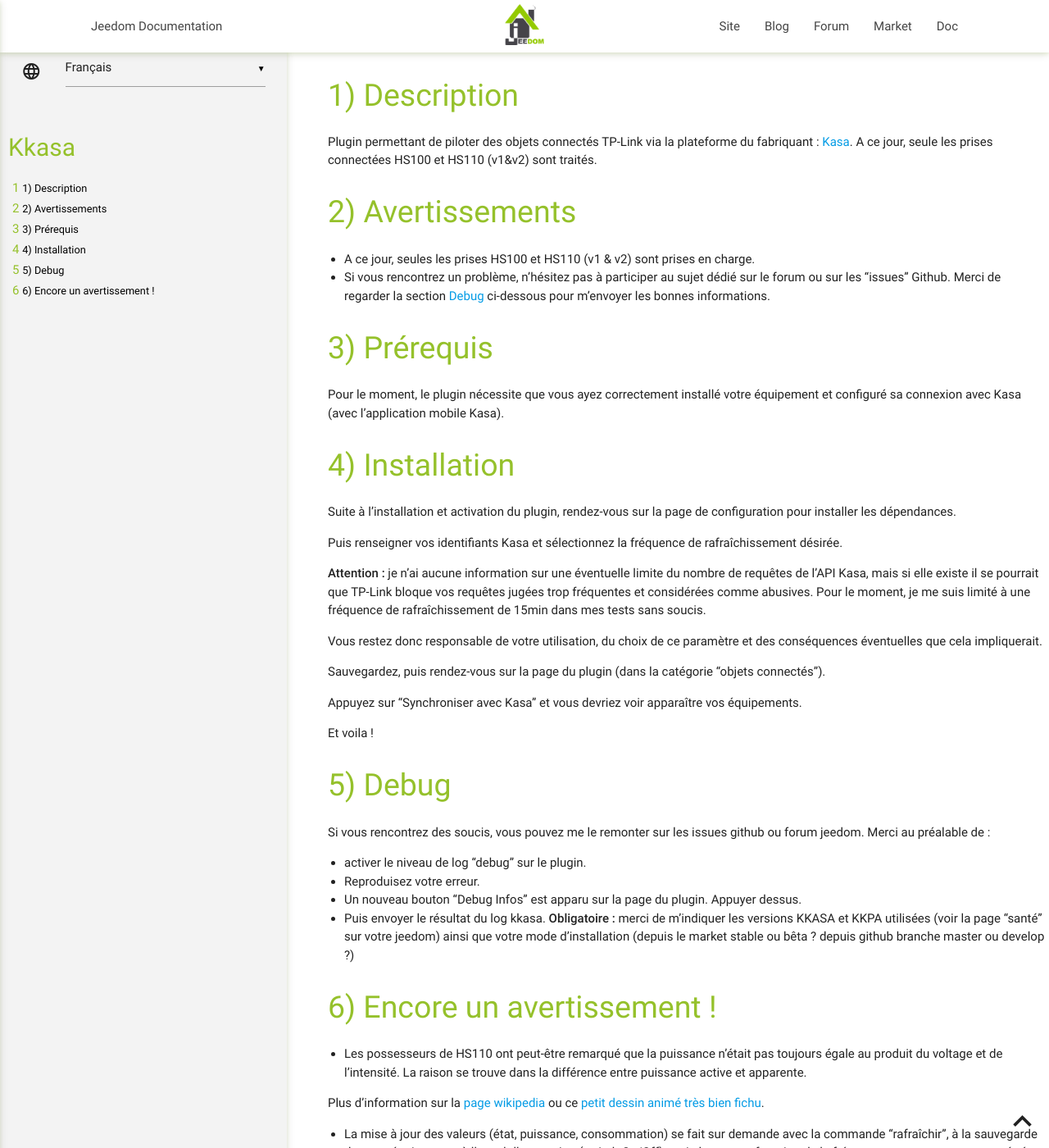
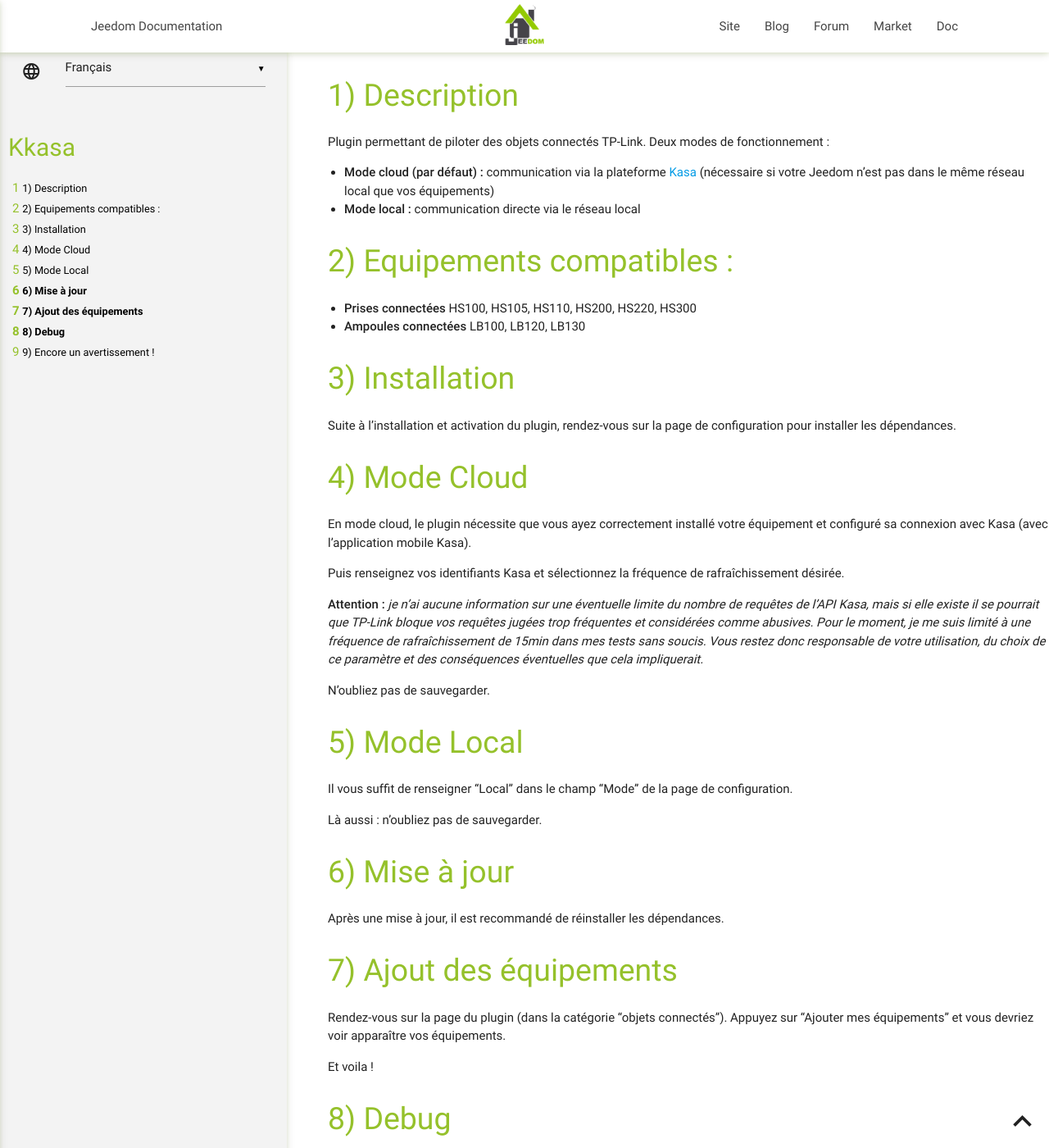
Before and after one commit to vampi62/kkasa, a Jekyll site: the page built from docs/fr_FR/index.md, in a window 1280 px wide and 1400 px high. Shown: the whole window at 82% size. Built offline with Jekyll 4.4.1, drawn with Linux system fonts in a browser that asks for light colours; our own code applies the rules of GitHub Pages for plain Markdown files; some of the changed text lies outside the part shown.

Commit message:
Documentation update for v2

```diff
--- a/docs/fr_FR/index.md
+++ b/docs/fr_FR/index.md
@@ -1,38 +1,49 @@
 Description
 ===
 
-Plugin permettant de piloter des objets connectés TP-Link via la plateforme
-du fabriquant : [Kasa](https://www.tp-link.com/us/kasa-smart/kasa.html).
-A ce jour, seule les prises connectées HS100 et HS110 (v1&v2) sont traités.
+Plugin permettant de piloter des objets connectés TP-Link.
+Deux modes de fonctionnement :
 
-Avertissements
+- **Mode cloud (par défaut) :** communication via la plateforme [Kasa](https://www.tp-link.com/us/kasa-smart/kasa.html) (nécessaire si votre Jeedom n'est pas dans le même réseau local que vos équipements)
+- **Mode local :** communication directe via le réseau local
+
+Equipements compatibles :
 ===
 
--   A ce jour, seules les prises HS100 et HS110 (v1 & v2) sont prises en charge.
--   Si vous rencontrez un problème, n'hésitez pas à participer au sujet dédié sur le forum ou sur les "issues" Github.
-    Merci de regarder la section [Debug](#Debug) ci-dessous pour m'envoyer les bonnes informations.
-
-Prérequis
-===
-Pour le moment, le plugin nécessite que vous ayez correctement installé votre
-équipement et configuré sa connexion avec Kasa (avec l'application mobile Kasa).
-
+- **Prises connectées** HS100, HS105, HS110, HS200, HS220, HS300
+- **Ampoules connectées** LB100, LB120, LB130
 
 Installation
 ===
 Suite à l'installation et activation du plugin, rendez-vous sur la page de configuration pour installer les dépendances.
 
-Puis renseigner vos identifiants Kasa et sélectionnez la fréquence de rafraîchissement désirée.
+Mode Cloud
+==
+En mode cloud, le plugin nécessite que vous ayez correctement installé votre
+équipement et configuré sa connexion avec Kasa (avec l'application mobile Kasa).
 
-**Attention :** je n'ai aucune information sur une éventuelle limite du nombre de requêtes de l'API Kasa, mais si elle existe il se pourrait que TP-Link bloque vos requêtes jugées trop fréquentes et considérées comme abusives.
+Puis renseignez vos identifiants Kasa et sélectionnez la fréquence de rafraîchissement désirée.
+
+**Attention :** *je n'ai aucune information sur une éventuelle limite du nombre de requêtes de l'API Kasa, mais si elle existe il se pourrait que TP-Link bloque vos requêtes jugées trop fréquentes et considérées comme abusives.
 Pour le moment, je me suis limité à une fréquence de rafraîchissement de 15min dans mes tests sans soucis.
+Vous restez donc responsable de votre utilisation, du choix de ce paramètre et des conséquences éventuelles que cela impliquerait.*
 
-Vous restez donc responsable de votre utilisation, du choix de ce paramètre et des conséquences éventuelles que cela impliquerait.
+N'oubliez pas de sauvegarder.
 
-Sauvegardez, puis rendez-vous sur la page du plugin (dans la catégorie "objets
-connectés").
+Mode Local
+==
+Il vous suffit de renseigner "Local" dans le champ "Mode" de la page de configuration.
 
-Appuyez sur "Synchroniser avec Kasa" et vous devriez voir apparaître vos équipements.
+Là aussi : n'oubliez pas de sauvegarder.
+
+Mise à jour
+===
+Après une mise à jour, il est recommandé de réinstaller les dépendances.
+
+Ajout des équipements
+===
+Rendez-vous sur la page du plugin (dans la catégorie "objets connectés").
+Appuyez sur "Ajouter mes équipements" et vous devriez voir apparaître vos équipements.
 
 Et voila !
 
@@ -40,18 +51,14 @@
 ===
 Si vous rencontrez des soucis, vous pouvez me le remonter sur les issues github ou forum jeedom.
 Merci au préalable de :
-* activer le niveau de log "debug" sur le plugin.
+* Activez le niveau de log "debug" sur le plugin.
 * Reproduisez votre erreur.
-* Un nouveau bouton "Debug Infos" est apparu sur la page du plugin. Appuyer dessus.
-* Puis envoyer le résultat du log kkasa.
-**Obligatoire :** merci de m'indiquer les versions KKASA et KKPA utilisées (voir la page "santé" sur votre jeedom) ainsi que votre mode d'installation (depuis le market stable ou bêta ? depuis github branche master ou develop ?)
+* Un nouveau bouton "Debug Infos" est apparu sur la page du plugin. Appuyez dessus.
+* Puis envoyez le résultat du log kkasa.
+**Obligatoire :** merci de m'indiquer les versions KKASA et KKPA utilisées (voir la page "santé" sur votre Jeedom) ainsi que votre mode d'installation (depuis le market stable ou bêta ? depuis github branche master ou develop ?)
 
 Encore un avertissement !
 ===
-* Les possesseurs de HS110 ont peut-être remarqué que la puissance n'était pas toujours égale au produit du voltage et de l'intensité. La raison se trouve dans la différence entre puissance active et apparente.
-
-Plus d'information sur la [page wikipedia](https://fr.wikipedia.org/wiki/Puissance_en_r%C3%A9gime_alternatif) ou ce [petit dessin animé très bien fichu](https://www.youtube.com/watch?v=IURKavCBUkE).
-
 * La mise à jour des valeurs (état, puissance, consommation) se fait sur demande
 avec la commande "rafraîchir", à la sauvegarde de votre équipement, à l'appel
 d'une action (switch On/Off) et via le cron en fonction de la fréquence que vous avez paramétré.
```
Also changed, not shown: docs/fr_FR/changelog.md (+10 -0 lines).
